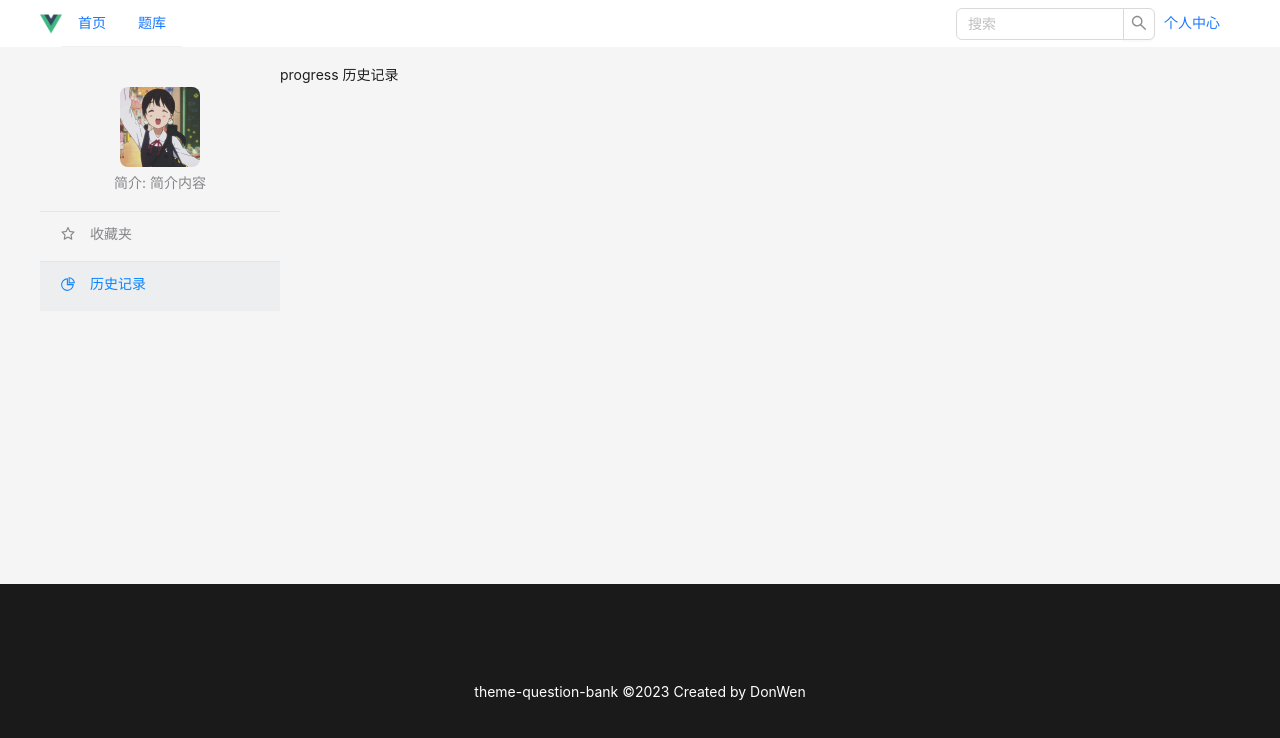
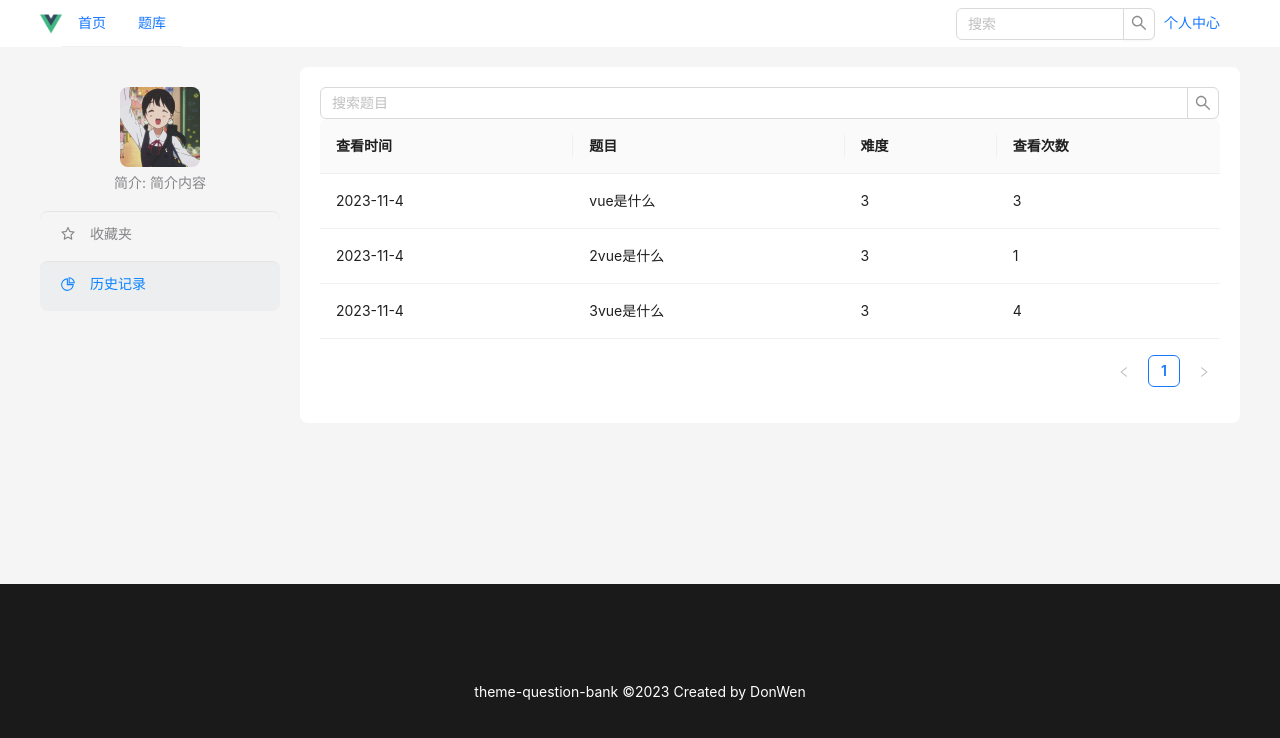
Before and after one commit to donwenx/theme-question-bank, a Vue app: page /#/progress in a window 1280 px wide. Shown: the top 738 px of the page. Built offline with nearby package versions, Linux system fonts and the light colour scheme.

Commit message:
feat: 历史记录

```diff
--- a/src/layout/UserLayout.vue
+++ b/src/layout/UserLayout.vue
@@ -11,7 +11,6 @@
         收藏夹
       </div>
 
-      <!-- :class="'active'" -->
       <div class="list" :class="{ 'active': isActive === '/progress' }" to="progress" @click="onClickList('/progress')">
         <PieChartOutlined class="icon" />
         历史记录
@@ -47,6 +46,7 @@ const onClickList = (path: string) => {
   flex-direction: row;
 
   .user {
+    margin-right: 20px;
     display: flex;
     flex-direction: column;
     width: 240px;
@@ -82,6 +82,7 @@ const onClickList = (path: string) => {
       padding: 14px 18px;
       border-top: 1px solid rgba(229, 229, 229, 1);
       color: #3c3c4399;
+      border-radius: 0.5rem;
 
       .icon {
         margin-right: 8px;
@@ -93,6 +94,7 @@ const onClickList = (path: string) => {
         background: #edeef0;
       }
     }
+
     .active {
       color: rgba(10, 132, 255, 1);
       background: #edeef0;
--- a/src/store/modules/user.ts
+++ b/src/store/modules/user.ts
@@ -9,9 +9,9 @@ export const useUserStore = defineStore('app-user', {
       dio: '简介内容',
       avatar: '/img/avatar.jpg',
       record: [
-        { id: 1, title: 'vue是什么', content: '答案', category: '前端', user: 'user1', createTime: '2023-11-4', updataTime: '2023-11-4', level: '3' },
-        { id: 2, title: '2vue是什么', content: '答案', category: '前端', user: 'user1', createTime: '2023-11-4', updataTime: '2023-11-4', level: '3' },
-        { id: 3, title: '3vue是什么', content: '答案', category: '前端', user: 'user1', createTime: '2023-11-4', updataTime: '2023-11-4', level: '3' },
+        { id: 1, title: 'vue是什么', content: '答案', category: '前端', user: 'user1', createTime: '2023-11-4', updateTime: '2023-11-4', level: '3', count: 3, },
+        { id: 2, title: '2vue是什么', content: '答案', category: '前端', user: 'user1', createTime: '2023-11-4', updateTime: '2023-11-4', level: '3', count: 1, },
+        { id: 3, title: '3vue是什么', content: '答案', category: '前端', user: 'user1', createTime: '2023-11-4', updateTime: '2023-11-4', level: '3', count: 4, },
       ],
       comment: [
         { id: 1, user_id: 1, content: '评论1', create_id: '2023-11-04 10:00:00' },
--- a/src/views/user/index.vue
+++ b/src/views/user/index.vue
@@ -57,7 +57,7 @@
 <script lang="ts" setup>
 import { useUserStore } from '@/store/modules/user';
 import { RightOutlined } from '@ant-design/icons-vue';
-import { ref, h } from 'vue';
+import { ref } from 'vue';
 
 const user = useUserStore().userInfo
 const activeKey = ref('1');
@@ -65,34 +65,20 @@ const activeKey = ref('1');
 
 const columns = [
   {
-    name: 'Name',
-    dataIndex: 'name',
-    key: 'name',
+    title: '查看时间',
+    dataIndex: 'updateTime',
+    key: 'updateTime',
   },
   {
-    title: 'Age',
-    dataIndex: 'age',
-    key: 'age',
+    title: '题目',
+    dataIndex: 'title',
+    key: 'title',
   },
 ];
 
-const data = [
-  {
-    id: '1',
-    name: 'John Brown',
-    age: 32,
-  },
-  {
-    id: '2',
-    name: 'Jim Green',
-    age: 42,
-  },
-  {
-    id: '3',
-    name: 'Joe Black',
-    age: 32,
-  },
-];
+const data = ref()
+data.value = user.record
+
 </script>
 
 <style lang="less" scoped>
--- a/src/views/user/progress.vue
+++ b/src/views/user/progress.vue
@@ -1,6 +1,65 @@
 <template>
-  <div>
-    progress
-    历史记录
+  <div class="progress">
+    <div class="container">
+      <div class="head">
+        <a-input-search class="search" v-model:value="searchValue" placeholder="搜索题目" @search="onSearch" />
+      </div>
+      <div class="table">
+
+        <a-table class="ant-table-striped" :columns="columns" :data-source="data">
+
+          <template #bodyCell="{ column, record }">
+            <template v-if="column.key === 'name'">
+              {{ record.id }}.{{ record.name }}
+            </template>
+          </template>
+        </a-table>
+      </div>
+    </div>
   </div>
 </template>
+<script lang="ts" setup>
+import { useUserStore } from '@/store/modules/user';
+import { ref } from 'vue';
+
+const user = useUserStore().userInfo
+
+const searchValue = ref<string>('');
+const onSearch = () => {
+  console.log('use value', searchValue.value);
+};
+
+const columns = [
+  {
+    title: '查看时间',
+    dataIndex: 'updateTime',
+    key: 'updateTime',
+  },
+  {
+    title: '题目',
+    dataIndex: 'title',
+    key: 'title',
+  },
+  {
+    title: '难度',
+    dataIndex: 'level',
+    key: 'level',
+  },
+  {
+    title: '查看次数',
+    dataIndex: 'count',
+    key: 'count',
+  },
+];
+const data = ref()
+data.value = user.record
+</script>
+<style lang="less" scoped>
+.progress {
+  box-sizing: border-box;
+  flex: 1;
+  padding: 20px;
+  background: #fff;
+  border-radius: 0.5rem;
+}
+</style>
```
